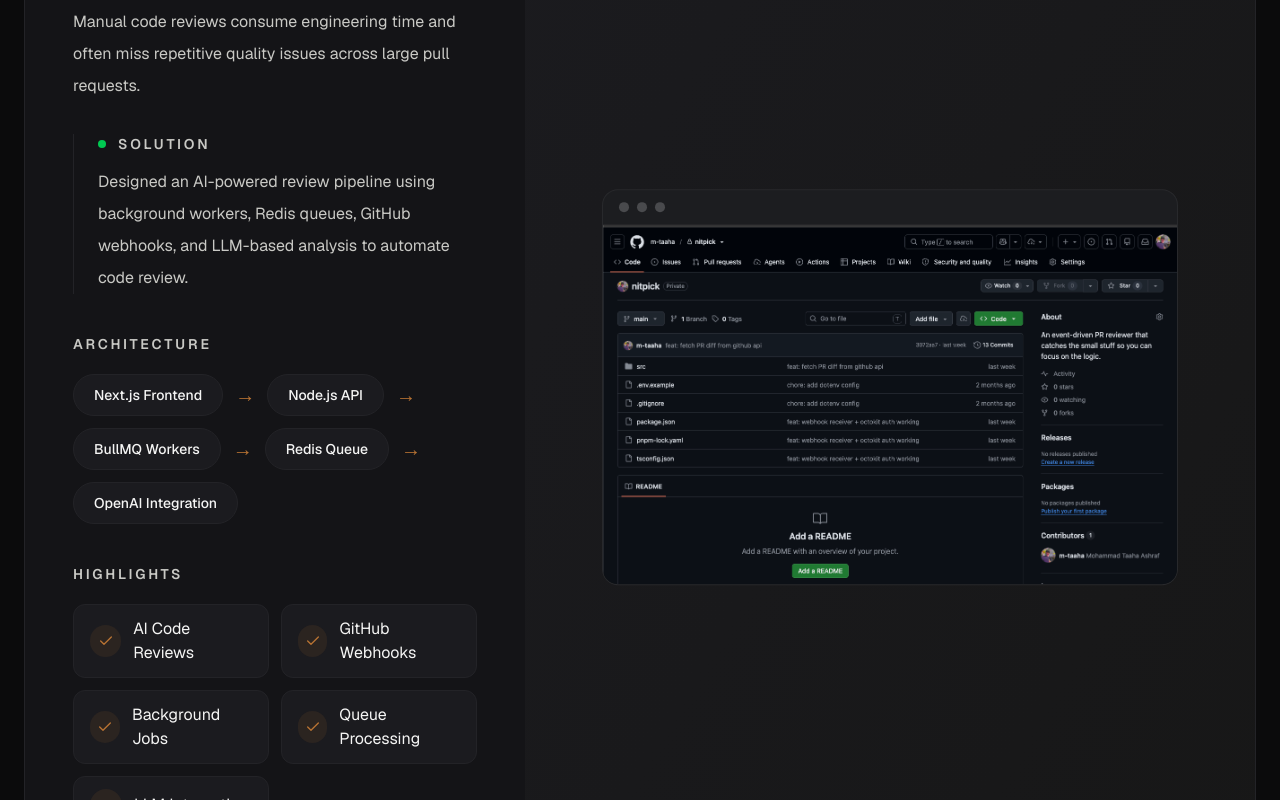
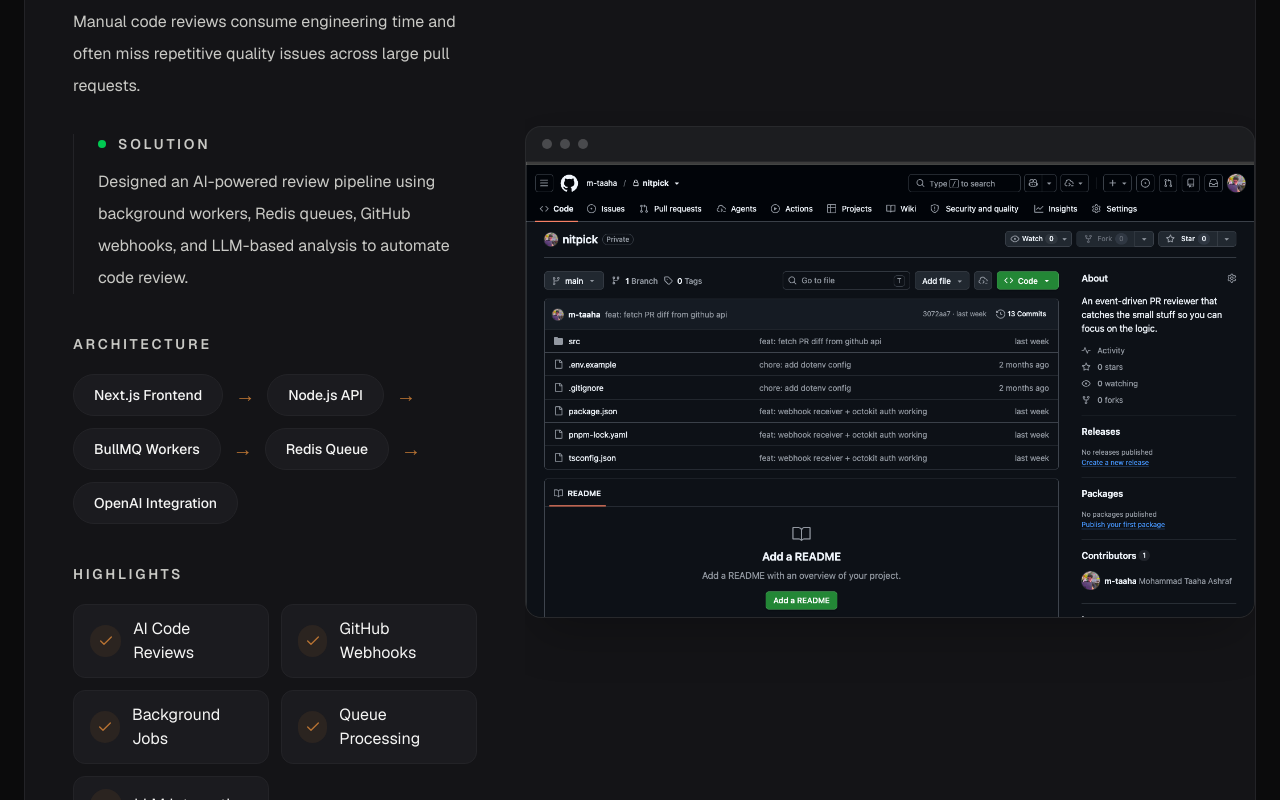
Before and after one commit to m-taaha/taaha-portfolio, a Next.js app: page / in a window 1280 px wide. Shown: the part 1900-2700 px from the top of the page. Built offline with nearby package versions, Linux system fonts and the light colour scheme.

Commit message:
feat(systems): add interactive blueprint preview animation

```diff
--- a/app/components/sections/Systems/cards/preview/Blueprint/blueprint.ts
+++ b/app/components/sections/Systems/cards/preview/Blueprint/blueprint.ts
@@ -96,37 +96,36 @@
   {
     id: "github",
     label: "GitHub",
-        x: 90,
-        y: 180,
-        type: "service",
+    x: 110,
+    y: 200,
   },
+
   {
     id: "webhook",
     label: "Webhook",
-        x: 390,
-        y: 180,
-        type: "server",
+    x: 380,
+    y: 200,
   },
+
   {
     id: "bullmq",
     label: "BullMQ",
-        x: 760,
-        y: 180,
-        type: "queue",
+    x: 660,
+    y: 200,
   },
+
   {
     id: "redis",
     label: "Redis",
-        x: 520,
+    x: 500,
     y: 380,
-        type: "database",
   },
+
   {
     id: "openai",
     label: "OpenAI",
-        x: 960,
-        y: 380,
-        type: "service",
+    x: 860,
+    y: 390,
   },
 ],
     connections: [
--- a/app/components/sections/Systems/cards/preview/BrowserFrame.tsx
+++ b/app/components/sections/Systems/cards/preview/BrowserFrame.tsx
@@ -1,6 +1,5 @@
-"use client"
+"use client";
 
-import { motion } from "framer-motion";
 import Image from "next/image";
 
 interface BrowserFrameProps {
@@ -10,38 +9,19 @@
 
 export function BrowserFrame({ imageSrc, altText }: BrowserFrameProps) {
   return (
-    <motion.div
+    <div
       className="
         relative
-        z-20
         w-full
         max-w-3xl
-        mx-auto
         rounded-2xl
         overflow-hidden
         border
         border-white/10
         bg-[#101114]
+        shadow-2xl
       "
-      variants={{
-        idle: {
-          y: 40,
-          scale: 1,
-          opacity: 1,
-        },
-
-        hover: {
-          y: 190,
-          scale: 0.90,
-          opacity: 0.82,
-        },
-      }}
-      transition={{
-        duration: 0.8,
-        ease: [0.16, 1, 0.3, 1],
-      }}
     >
-      {/* macOS style title bar */}
       <div className="flex items-center gap-2 px-4 py-3 border-b border-white/5 bg-white/5">
         <div className="w-2.5 h-2.5 rounded-full bg-white/20" />
         <div className="w-2.5 h-2.5 rounded-full bg-white/20" />
@@ -53,11 +33,10 @@
           src={imageSrc}
           alt={altText}
           fill
-          className="object-cover object-top opacity-90 transition-opacity duration-500 hover:opacity-100"
-          sizes="(max-width: 768px) 100vw, 50vw"
           priority
+          className="object-cover object-top"
         />
       </div>
-    </motion.div>
+    </div>
   );
 }
--- a/app/components/sections/Systems/cards/preview/SystemPreview.tsx
+++ b/app/components/sections/Systems/cards/preview/SystemPreview.tsx
@@ -17,45 +17,41 @@
 
   return (
     <motion.div
+      className="
+        relative
+        h-full
+        w-full
+        overflow-hidden
+      "
       initial="idle"
       whileHover="hover"
-      className="
-        relative
-        flex
-        h-full
-        min-h-[720px]
-        overflow-hidden
-        bg-gradient-to-br
-        from-surface-secondary
-        to-[#171717]
-      "
     >
       {/* ---------------- Blueprint ---------------- */}
 
       {blueprint && (
         <motion.div
+          className="
+            absolute
+            inset-0
+            z-10
+          "
           variants={{
             idle: {
+              y: -140,
+              scale: 0.82,
               opacity: 0,
-              y: -80,
             },
+
             hover: {
+              y: -20,
+              scale: 1,
               opacity: 1,
-              y: 0,
-              transition: {
-                duration: 0.6,
-                ease: [0.16, 1, 0.3, 1],
-              },
             },
           }}
-          className="
-            absolute
-            left-0
-            right-0
-            top-8
-            h-[280px]
-            z-10
-          "
+          transition={{
+            duration: 0.9,
+            ease: [0.16, 1, 0.3, 1],
+          }}
         >
           <BlueprintCanvas blueprint={blueprint} />
         </motion.div>
@@ -64,31 +60,32 @@
       {/* ---------------- Browser ---------------- */}
 
       <motion.div
-        variants={{
-          idle: {
-            y: 0,
-            scale: 1,
-          },
-          hover: {
-            y: 110,
-            scale: 0.96,
-            transition: {
-              type: "spring",
-              stiffness: 90,
-              damping: 18,
-            },
-          },
-        }}
         className="
           absolute
           left-1/2
-          top-1/2
+          bottom-0
           z-20
           w-full
-          max-w-xl
+          max-w-3xl
           -translate-x-1/2
-          -translate-y-1/2
         "
+        variants={{
+          idle: {
+            y: -350,
+            scale: 1,
+            opacity: 1,
+          },
+
+          hover: {
+            y: 90,
+            scale: 0.9,
+            opacity: 0.82,
+          },
+        }}
+        transition={{
+          duration: 0.85,
+          ease: [0.16, 1, 0.3, 1],
+        }}
       >
         <BrowserFrame imageSrc={system.image} altText={system.name} />
       </motion.div>
```
Lines whose indentation alone changed are shown as unchanged.
